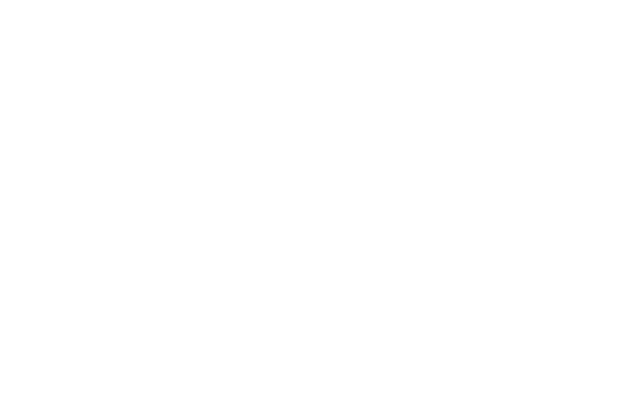
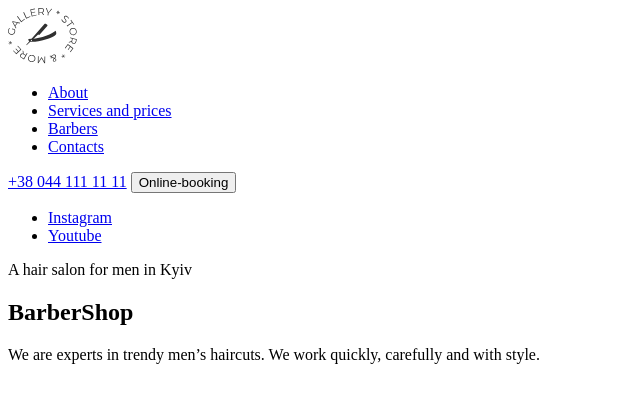
Before and after one commit to Samael85777/FS-78-Barbershop, a plain HTML site: page index.html in a window 1280 px wide. Shown: the whole page, without its empty margins (0-640 px from the left). Drawn offline with Linux system fonts and the light colour scheme.

Commit message:
Створення секції hero

```diff
--- a/index.html
+++ b/index.html
@@ -8,9 +8,40 @@
   </head>
   <body>
     <header>
-
+      <nav>
+        <a href="/"><img src="./images/Logo.svg" alt="site-logo" /></a>
+        <ul>
+          <li><a href="/">About</a></li>
+          <li><a href="#">Services and prices</a></li>
+          <li><a href="#">Barbers</a></li>
+          <li><a href="#">Contacts</a></li>
+        </ul>
+      </nav>
+      <a href="tel:+380441111111">+38 044 111 11 11</a>
+      <button type="button">Online-booking</button>
     </header>
-    <main></main>
+    <main>
+      <section class="hero">
+        <ul>
+          <li>
+            <a href="#" target="_blank" rel="noopener noreferrer nofollow"
+              >Instagram</a
+            >
+          </li>
+          <li>
+            <a href="#" target="_blank" rel="noopener noreferrer nofollow"
+              >Youtube</a
+            >
+          </li>
+        </ul>
+        <p>A hair salon for men in Kyiv</p>
+        <h1>BarberShop</h1>
+        <p>
+          We are experts in trendy men’s haircuts. We work quickly, carefully
+          and with style.
+        </p>
+      </section>
+    </main>
     <footer></footer>
   </body>
 </html>
```
Also changed, not shown: images/Logo.svg (added).
